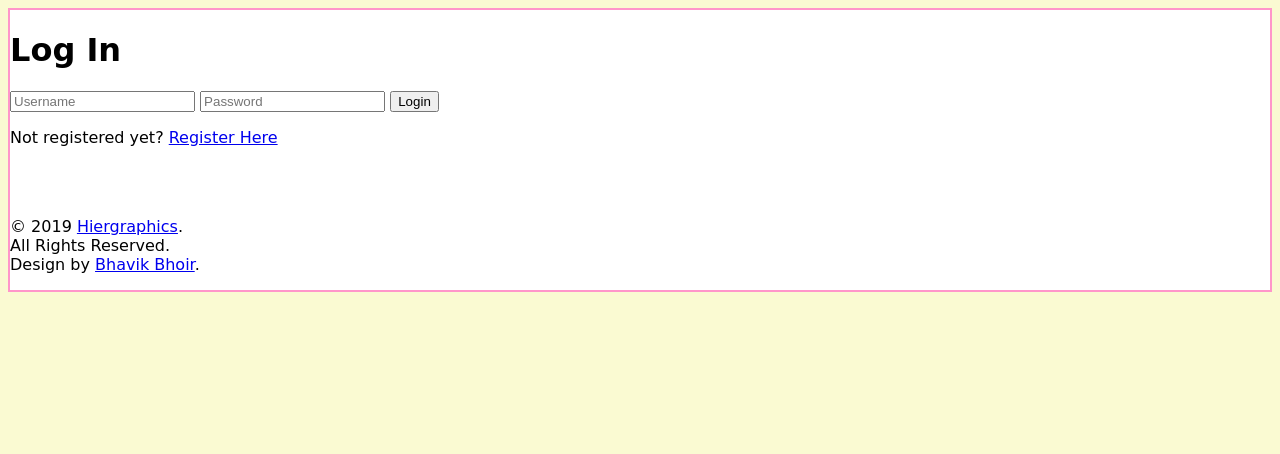
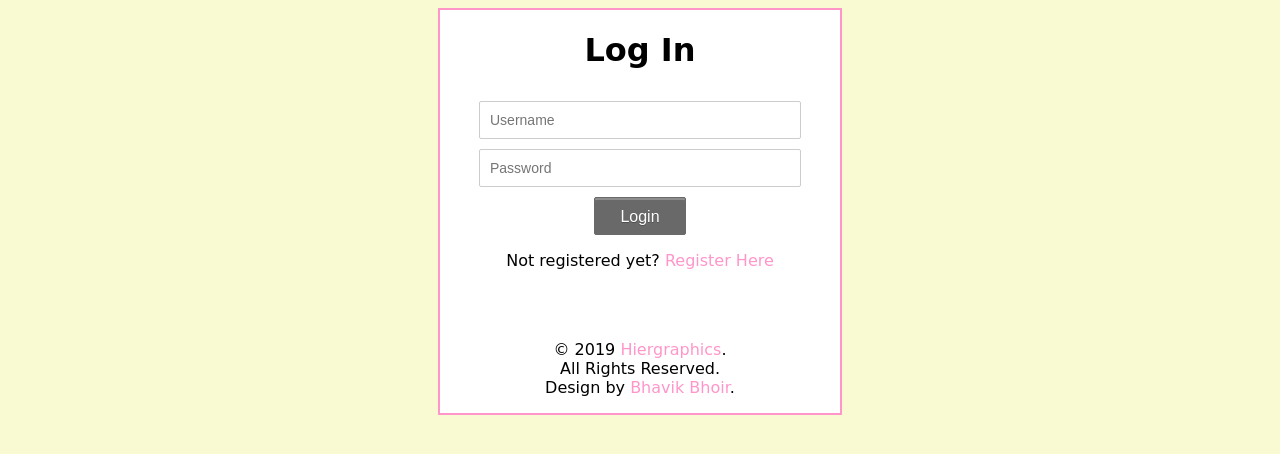
Before and after one commit to bhavikbhoir/Hiergraphics, a PHP site: page /login.php in a window 1280 px wide. Shown: the top 454 px of the page. Run offline with PHP 8.4, Linux system fonts and the light colour scheme.

Commit message:
Update login.php

```diff
--- a/login.php
+++ b/login.php
@@ -3,17 +3,8 @@
 <head>
 <meta charset="utf-8">
 <title>Login</title>
+<link rel="stylesheet" href="css/style.css" />
 </head>
-<style>
-	body{
-	background-color: rgb(250,250,210);
-	}
-	.container{
-	background-color: white;
-	font-family: cursive;
-	border: 2px solid rgb(255,150,202);
-	}
-</style>
 <body>
 <?php
 	require('db.php');
@@ -39,8 +30,8 @@
     }else{
 ?>
 <div class="form">
-	<div class="container">
 
+<div class="container">
 <h1>Log In</h1>
 <form action="" method="post" name="login">
 <input type="text" name="username" placeholder="Username" required />
```
